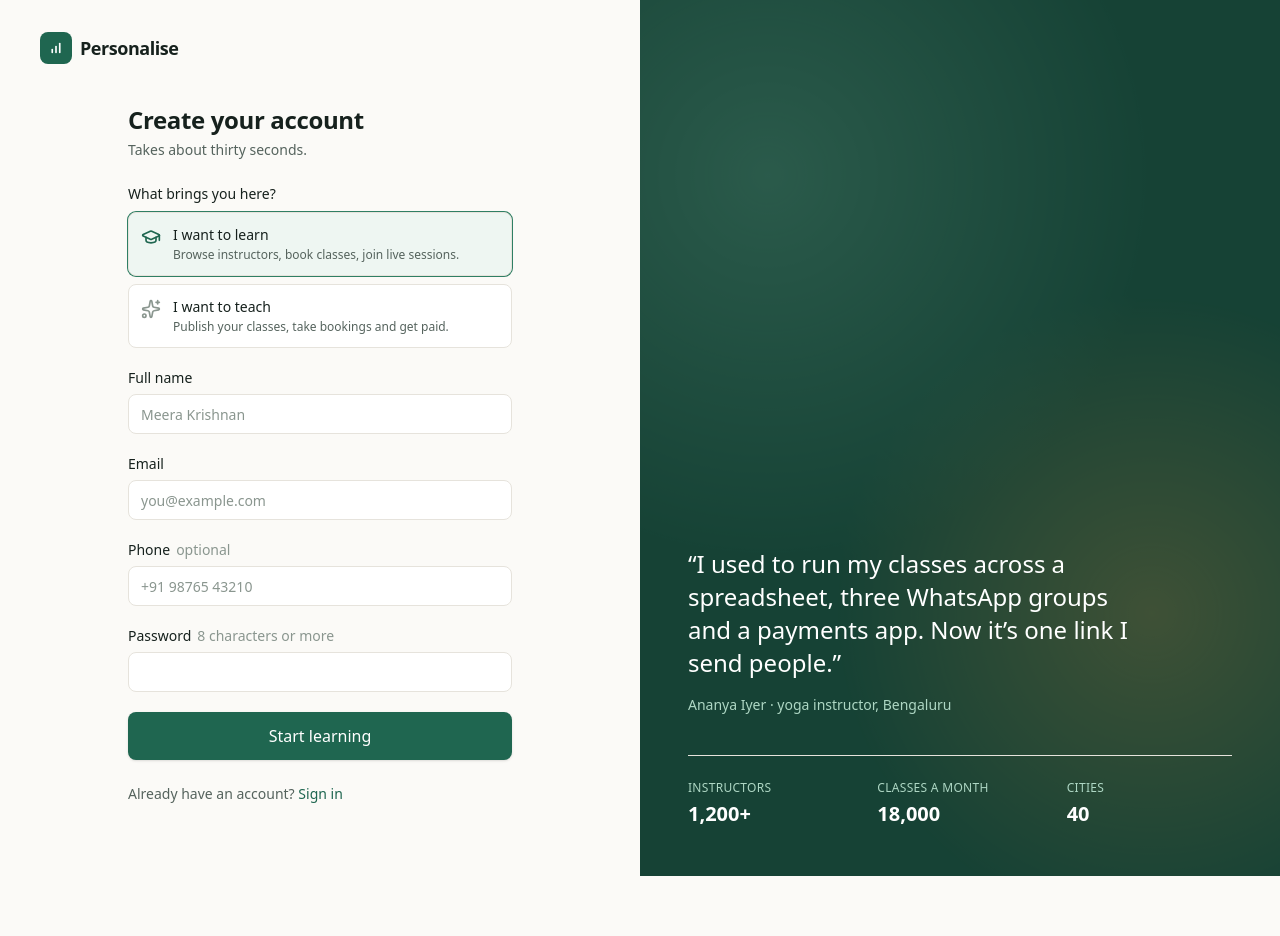
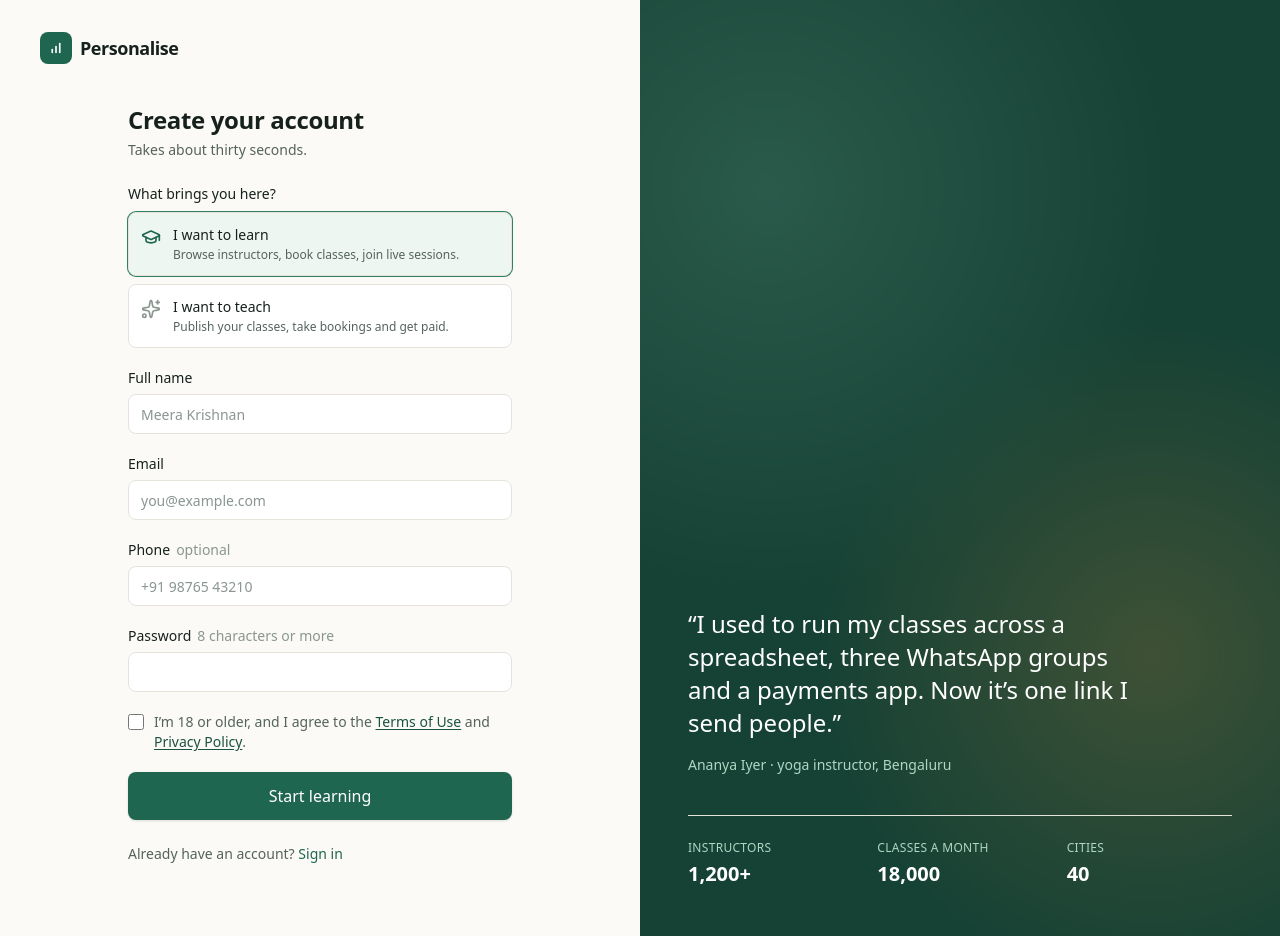
Before and after one commit to jhashhbham1111/personalise-dashboard, a Next.js app: page /signup in a window 1280 px wide. Before the commit the page ends 876 px from the top, so only its background shows below. Built offline with nearby package versions, Linux system fonts and the light colour scheme; no server answers.

Commit message:
Enforce signup consent and add DPDP-related privacy disclosures
Require the 18+/terms checkbox on signup (client- and server-side, so
a direct POST can't skip it), and add a breach-notification clause and
a named Grievance Officer to the privacy policy, ahead of India launch.

```diff
--- a/src/app/(auth)/actions.ts
+++ b/src/app/(auth)/actions.ts
@@ -18,7 +18,11 @@ import {
   requestPasswordReset,
 } from "@/lib/password-reset";
 import { checkSignupEmail, looksLikeEmail } from "@/lib/email-address";
-import { normalisePhone, validateSignup } from "@/lib/signup-validation";
+import {
+  normalisePhone,
+  validateAccept,
+  validateSignup,
+} from "@/lib/signup-validation";
 import { issueVerificationCode, verifyEmailCode } from "@/lib/email-verification";
 import { clamp, fail, ok, str, type ActionState } from "@/lib/actions";
 import { clearRateLimit, clientIp, rateLimit } from "@/lib/rate-limit";
@@ -142,6 +146,14 @@ export async function signupAction(
     password,
     phone,
   });
+
+  // Consent and the 18+ declaration. The checkbox in the form is a courtesy;
+  // this is the check that decides, because a POST straight to the action can
+  // simply omit the field. Folded into the same `fields` map so someone who
+  // gets two things wrong is told about both at once.
+  const acceptError = validateAccept(str(form, "accept") === "1");
+  if (acceptError) fields.accept = acceptError;
+
   if (Object.keys(fields).length) return fail("Check the highlighted fields.", fields);
 
   // Signup answers "does this email have an account?" truthfully, which makes
--- a/src/app/(auth)/signup/signup-form.tsx
+++ b/src/app/(auth)/signup/signup-form.tsx
@@ -1,11 +1,13 @@
 "use client";
 
+import Link from "next/link";
 import { useActionState, useRef, useState } from "react";
 import { GraduationCap, Sparkles } from "lucide-react";
 
 import { signupAction } from "../actions";
 import { emptyState } from "@/lib/actions";
 import {
+  ACCEPT_ERROR,
   MIN_PASSWORD_LENGTH,
   validateSignup,
   type SignupValues,
@@ -49,6 +51,10 @@ export function SignupForm({
   // over — silently erasing the name of anyone who starts filling the form on
   // a slow connection. Reading the DOM keeps whatever they typed.
   const [errors, setErrors] = useState<Partial<Record<FieldName, string>>>({});
+  // Consent isn't a text field, so it sits outside `errors`. `null` means
+  // "they have since ticked it", which suppresses a stale server error the
+  // same way `edited` does for the fields above.
+  const [acceptError, setAcceptError] = useState<string | null>();
   // Server errors are dropped for a field the moment it is edited, so
   // "Already registered" stops sitting under an address they have since
   // changed. Tagged with the response it belongs to, so a new response makes
@@ -59,6 +65,8 @@ export function SignupForm({
   }>({ forState: null, fields: {} });
 
   const editedFields = edited.forState === state ? edited.fields : {};
+  const acceptMessage =
+    acceptError === null ? undefined : (acceptError ?? state.fields?.accept);
 
   function readValues(): SignupValues {
     const form = formRef.current;
@@ -109,11 +117,15 @@ export function SignupForm({
       onSubmit={(e) => {
         const found = validateSignup(readValues());
         const bad = FIELDS.filter((f) => found[f]);
-        if (bad.length === 0) return;
+        const accepted = formRef.current
+          ? Boolean(new FormData(formRef.current).get("accept"))
+          : false;
+        if (bad.length === 0 && accepted) return;
         e.preventDefault();
         setErrors(found);
+        if (!accepted) setAcceptError(ACCEPT_ERROR);
         formRef.current
-          ?.querySelector<HTMLInputElement>(`[name="${bad[0]}"]`)
+          ?.querySelector<HTMLInputElement>(`[name="${bad[0] ?? "accept"}"]`)
           ?.focus();
       }}
       className="mt-6 space-y-5"
@@ -211,6 +223,48 @@ export function SignupForm({
         />
       </Field>
 
+      {/*
+        One checkbox rather than two. The age declaration and agreement to the
+        terms are both affirmed by a single deliberate act, which is what a
+        person actually reads and what most Indian consumer signups do. If the
+        two ever need to be recorded separately, split this and give the server
+        check in ../actions.ts the same treatment.
+      */}
+      <div>
+        <label className="flex items-start gap-2.5 text-sm text-ink-soft">
+          <input
+            type="checkbox"
+            name="accept"
+            value="1"
+            className="mt-0.5 h-4 w-4 shrink-0 rounded border-line-strong text-brand-600 focus:ring-2 focus:ring-brand-500"
+            aria-invalid={acceptMessage ? true : undefined}
+            onChange={() => setAcceptError(null)}
+          />
+          <span>
+            I&rsquo;m 18 or older, and I agree to the{" "}
+            <Link
+              href="/legal/terms"
+              target="_blank"
+              className="font-medium text-brand-700 underline underline-offset-2"
+            >
+              Terms of Use
+            </Link>{" "}
+            and{" "}
+            <Link
+              href="/legal/privacy"
+              target="_blank"
+              className="font-medium text-brand-700 underline underline-offset-2"
+            >
+              Privacy Policy
+            </Link>
+            .
+          </span>
+        </label>
+        {acceptMessage ? (
+          <p className="mt-1.5 text-sm text-danger-700">{acceptMessage}</p>
+        ) : null}
+      </div>
+
       <SubmitButton block size="lg" pendingText="Creating your account…">
         {intent === "teach" ? "Start teaching" : "Start learning"}
       </SubmitButton>
--- a/src/app/(marketing)/legal/privacy/page.tsx
+++ b/src/app/(marketing)/legal/privacy/page.tsx
@@ -331,6 +331,38 @@ export default function PrivacyPage() {
         </p>
       </LegalSection>
 
+      <LegalSection id="breach" title="If your data is ever exposed">
+        <p>
+          A personal data breach means your information was seen, changed or
+          lost when it should not have been. If one happens and your data is
+          caught up in it, we tell you — by email, to the address on your
+          account. We do not wait until the investigation is finished to say
+          so.
+        </p>
+        <LegalList>
+          <li>
+            <Point>What we tell you</Point> — what happened, which of your
+            data was involved, what it could mean for you, what we have already
+            done about it, and anything you should do yourself.
+          </li>
+          <li>
+            <Point>How quickly</Point> — as soon as we know enough for the
+            notice to be accurate, and a fuller account within 72 hours,
+            including the cause and what has been changed so it does not happen
+            again.
+          </li>
+          <li>
+            <Point>Who else is told</Point> — the Data Protection Board of
+            India, on the same timetable, once the breach provisions of the
+            Digital Personal Data Protection Act are in force.
+          </li>
+          <li>
+            <Point>What we keep</Point> — a written record of every breach,
+            what caused it and how it was dealt with.
+          </li>
+        </LegalList>
+      </LegalSection>
+
       <LegalSection id="children" title="Children">
         <p>
           An account here is for adults. If a child is learning with an
@@ -354,14 +386,17 @@ export default function PrivacyPage() {
         <p>
           Under India&rsquo;s Information Technology (Reasonable Security
           Practices and Procedures and Sensitive Personal Data or Information)
-          Rules, 2011, you can raise a grievance about how your data is handled
-          with:
+          Rules, 2011 and the Information Technology (Intermediary Guidelines
+          and Digital Media Ethics Code) Rules, 2021, you can raise a grievance
+          about how your data is handled, or about anything published on
+          Personalise, with our Grievance Officer:
         </p>
         <LegalList>
           <li>
             <Point>
               <Fill value={LEGAL.operatorName} label="Operator name" />
-            </Point>
+            </Point>{" "}
+            — Grievance Officer
           </li>
           <li>
             <SupportEmail />
--- a/src/lib/signup-validation.ts
+++ b/src/lib/signup-validation.ts
@@ -65,6 +65,21 @@ export function validatePhone(raw: string): string | null {
     : null;
 }
 
+/**
+ * Agreement to the terms, and the declaration of being an adult.
+ *
+ * Checked apart from the field rules above because it is a checkbox rather
+ * than a value: there is no "looks wrong" state, it is either given or it is
+ * not. The message lives here for the same reason as the others — the inline
+ * error and the one that comes back from a submit should be one sentence.
+ */
+export const ACCEPT_ERROR =
+  "Please confirm you're 18 or older and accept the terms.";
+
+export function validateAccept(given: boolean): string | null {
+  return given ? null : ACCEPT_ERROR;
+}
+
 export type SignupValues = {
   name: string;
   email: string;
```
